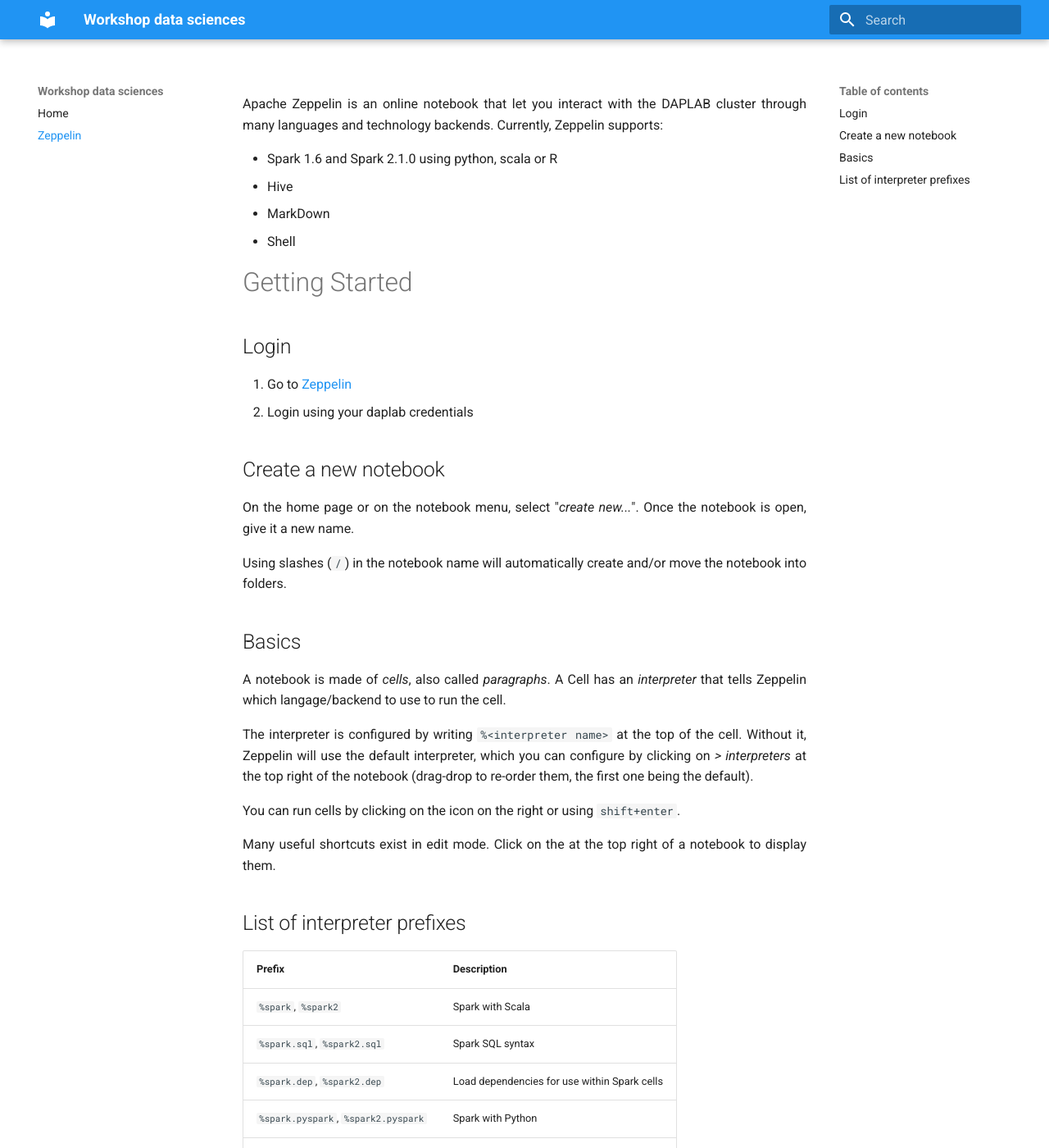
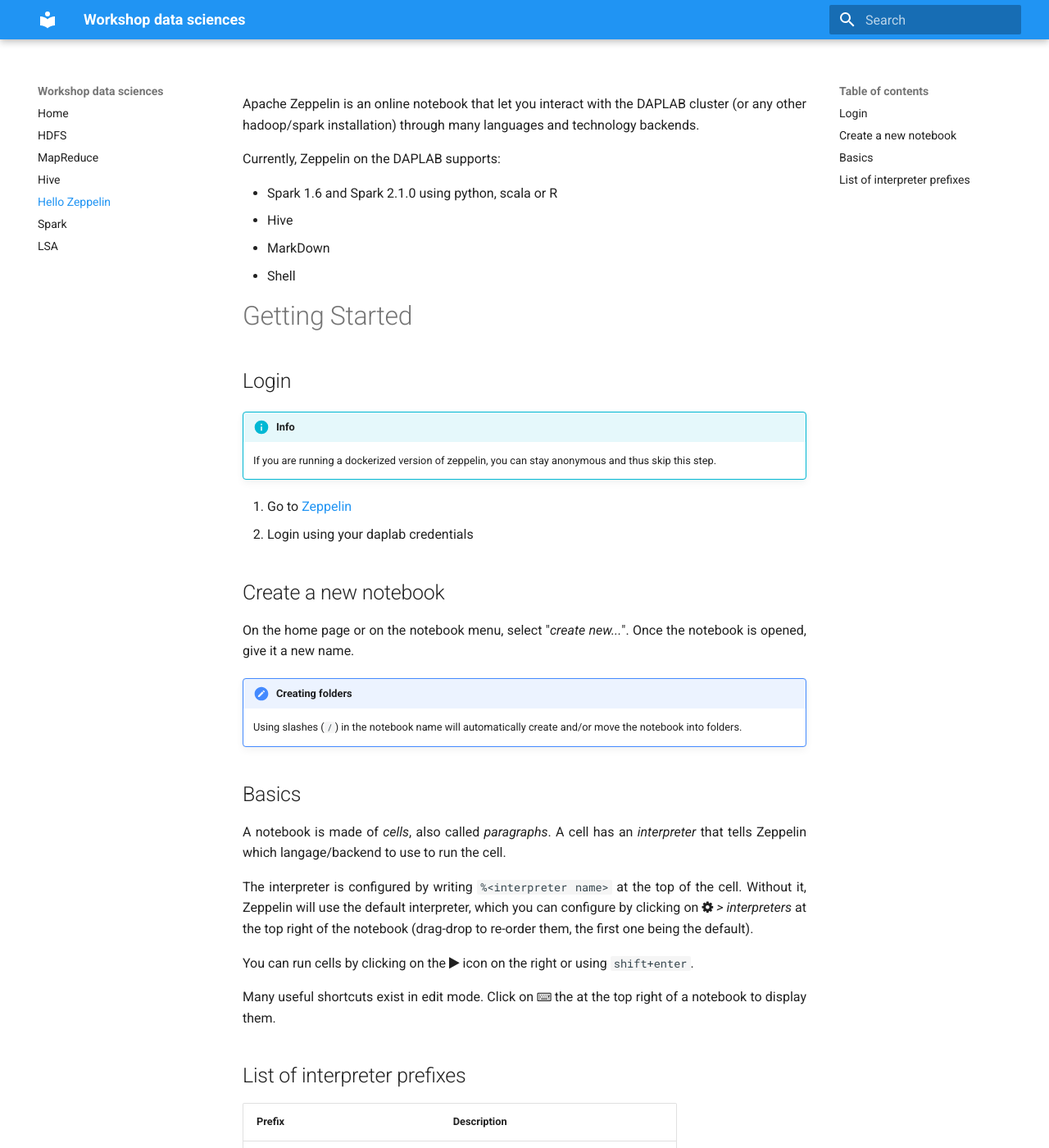
Before and after one commit to derlin/workshop-data-sciences, an MkDocs documentation site: the page built from docs/zeppelin.md, in a window 1280 px wide and 1400 px high. Shown: the whole window at 82% size. Built offline with MkDocs 1.6.1 and Material for MkDocs 9.7.7, drawn with Linux system fonts in a browser that asks for light colours; nearby versions of some CDN libraries; old or Windows-style settings are respelled for this version of MkDocs; some of the changed text lies outside the part shown.

Commit message:
add squeleton

````diff
--- a/docs/style.css
+++ b/docs/style.css
@@ -1,3 +1,5 @@
+@import url('//maxcdn.bootstrapcdn.com/font-awesome/4.3.0/css/font-awesome.min.css');
+
 body .md-content {
     text-align: justify;
 }
--- a/docs/zeppelin.md
+++ b/docs/zeppelin.md
@@ -1,4 +1,8 @@
-Apache Zeppelin is an online notebook that let you interact with the DAPLAB cluster through many languages and technology backends. Currently, Zeppelin supports:
+TODO: redo the same kind of things in python !
+
+Apache Zeppelin is an online notebook that let you interact with the DAPLAB cluster (or any other hadoop/spark installation) through many languages and technology backends.
+
+Currently, Zeppelin on the DAPLAB supports:
 
 * Spark 1.6 and Spark 2.1.0 using python, scala or R
 * Hive
@@ -9,19 +13,23 @@
 
 ## Login
 
+!!! Info
+    If you are running a dockerized version of zeppelin, you can stay anonymous
+    and thus skip this step.
+
 1. Go to [Zeppelin](https://zeppelin.daplab.ch)
 2. Login using your daplab credentials
 
 ## Create a new notebook
 
-On the home page or on the notebook menu, select "_create new..._". Once the notebook is open, give it a new name.
+On the home page or on the notebook menu, select "_create new..._". Once the notebook is opened, give it a new name.
 
-Using slashes (`/`) in the notebook name will automatically create and/or move the notebook into folders.
-{: .vscc-notify-info }
+!!! tips "Creating folders"
+    Using slashes (`/`) in the notebook name will automatically create and/or move the notebook into folders.
 
 ## Basics
 
-A notebook is made of _cells_, also called _paragraphs_. A Cell has an _interpreter_ that tells Zeppelin which langage/backend to use to run the cell.
+A notebook is made of _cells_, also called _paragraphs_. A cell has an _interpreter_ that tells Zeppelin which langage/backend to use to run the cell.
 
 The interpreter is configured by writing `%<interpreter name>` at the top of the cell. Without it, Zeppelin will use the default interpreter, which you can configure by clicking on <i class="fa fa-cog" aria-hidden="true"></i> _> interpreters_ at the top right of the notebook (drag-drop to re-order them, the first one being the default).
 
@@ -47,7 +55,7 @@
 
 # Battling with spark
 
-Let's use our `battling.csv` example from the [hive](hive.md) and [pig](pig.md) tutorials.
+Let's use our `battling.csv` example from the [hive](https://docs.daplab.ch/tutorials/hive/){: target="_blank"} and [pig](https://docs.daplab.ch/tutorials/pig/){: target="_blank"}  tutorials.
 
 ### Include Spark CSV
 
@@ -107,22 +115,29 @@
 
 On the interface, select the line chart <i class="fa fa-line-chart" aria-hidden="true"></i> or area chart <i class="fa fa-area-chart" aria-hidden="true"></i> and then click on _settings_. Drag-and-drop the statistics into the _Values_ area:
 
-![Batting with Zeppelin - statistics per year](../images/zeppelin-batting-graph.png)
+![Batting with Zeppelin - statistics per year](resources/zeppelin-batting-graph.png)
 
 __Use an input form__ to display the hit by pitch per team for a given year:
 
-```
+```scala
 # z.input(<input name>, <default value>)
 val year = z.input("year", 1894)
-val hbp1894 = batting.filter($"yearID" === year).groupBy("teamID").agg(sum("HBP").alias("hit by pitch"))
+val hbp1894 = batting
+    .filter($"yearID" === year)
+    .groupBy("teamID")
+    .agg(sum("HBP")
+    .alias("hit by pitch"))
 z.show(hbp1894)
 ```
 
 `z.input` creates a simple input text. Use `z.select` for a dropdown and `z.checkbox` for multiple choices. For example, a dropdown for all teams would be:
 
-```
+```scala
 // get all team names
-val all_teams = batting.select("teamID").distinct().map(_.getAs[String](0)).collect()
+val all_teams = batting.select("teamID")
+    .distinct()
+    .map(_.getAs[String](0))
+    .collect()
 // create and show a dropdown form
 val team = z.select("selected team", all_teams.zip(all_teams).sorted)
 ```
--- a/mkdocs.yml
+++ b/mkdocs.yml
@@ -7,7 +7,14 @@
 
 pages:
     - index.md
-    - zeppelin.md
+    # day 1
+    - HDFS: hdfs.md
+    - MapReduce: mapreduce.md
+    - Hive: hive.md
+    # day 2
+    - Hello Zeppelin: zeppelin.md
+    - Spark: spark.md
+    - LSA: lsa.md
 
 # ----------------------
 
````
Also changed, not shown: docs/hdfs.md (added, +1 -0 lines), docs/hive.md (added, +1 -0 lines), docs/lsa.md (added, +1 -0 lines), docs/mapreduce.md (added, +1 -0 lines), docs/spark.md (added, +1 -0 lines), docs/resources/zeppelin-batting-graph.png (added).
